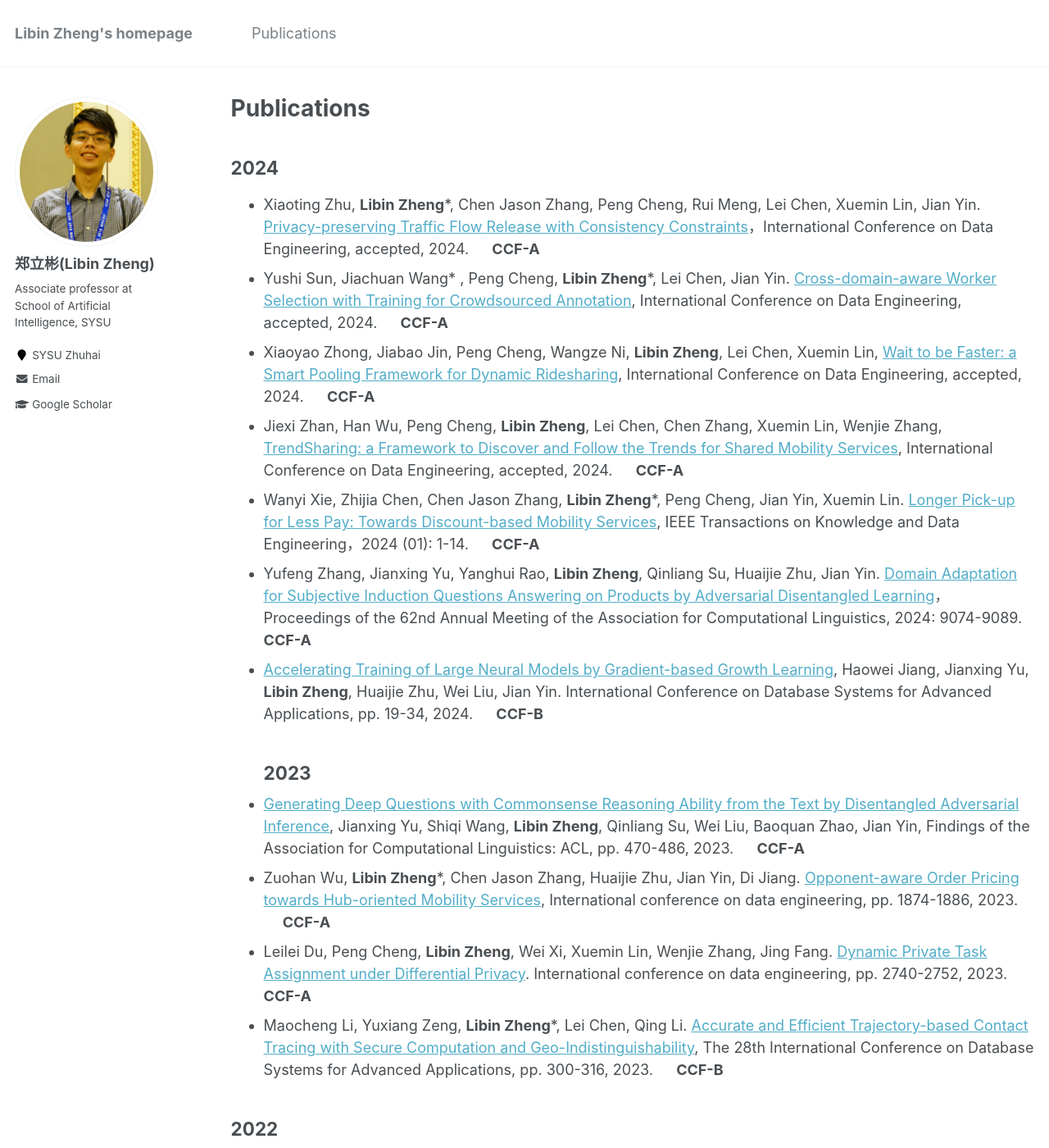
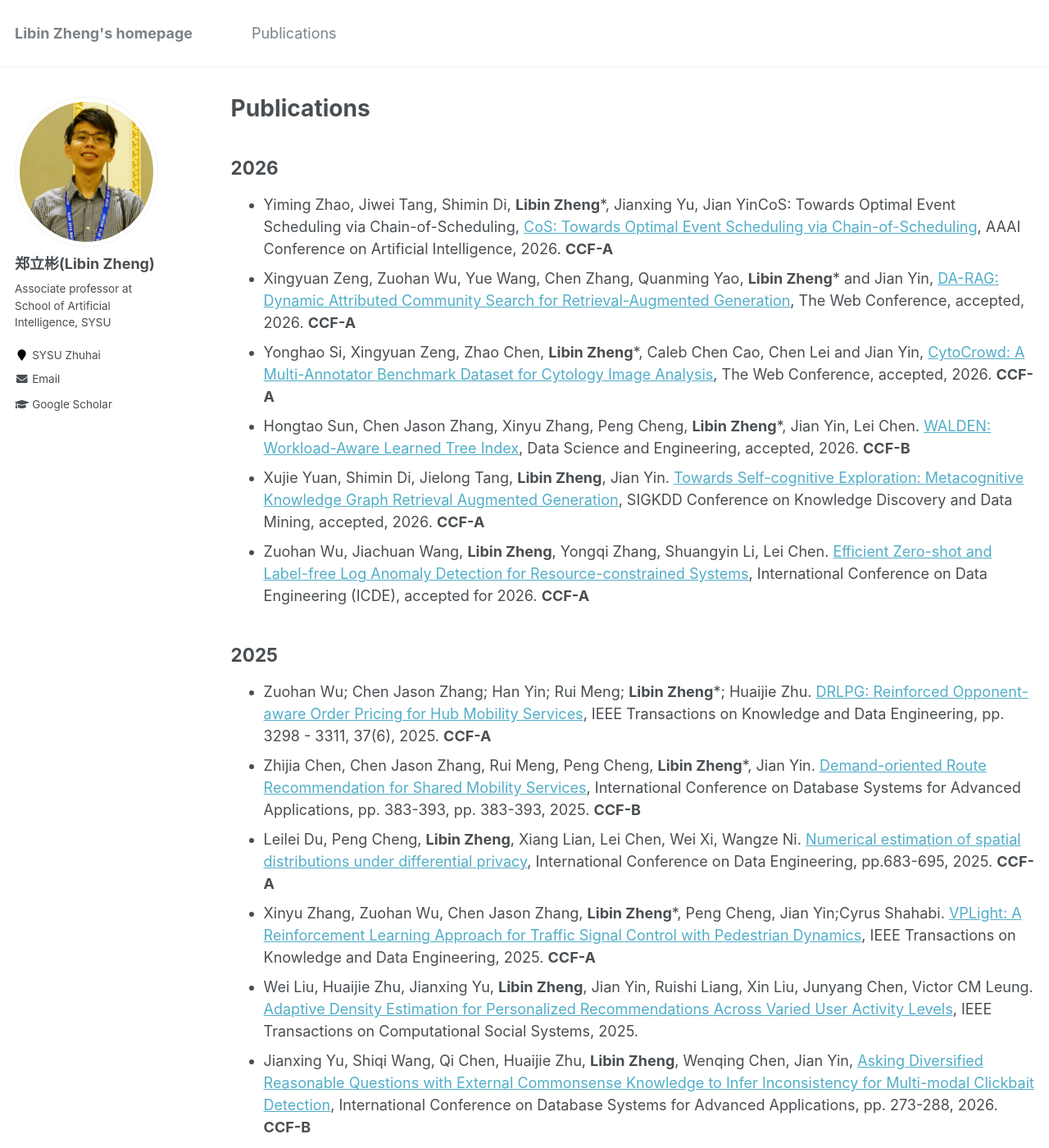
Before and after one commit to libinzheng/libinzheng.github.io, a Jekyll site: the page built from _pages/publications.md, in a window 1280 px wide and 1400 px high. Shown: the whole window at 82% size. Built offline with Jekyll 4.4.1, drawn with Linux system fonts in a browser that asks for light colours; some of the changed text lies outside the part shown.

Commit message:
Update publications.md

```diff
--- a/_pages/publications.md
+++ b/_pages/publications.md
@@ -4,6 +4,22 @@ title: "Publications"
 permalink: /publications/
 author_profile: true
 ---
+## 2026
+- Yiming Zhao, Jiwei Tang, Shimin Di, **Libin Zheng***, Jianxing Yu, Jian YinCoS: Towards Optimal Event Scheduling via Chain-of-Scheduling, [CoS: Towards Optimal Event Scheduling via Chain-of-Scheduling](), AAAI Conference on Artificial Intelligence, 2026.  **CCF-A**
+- Xingyuan Zeng, Zuohan Wu, Yue Wang, Chen Zhang, Quanming Yao, **Libin Zheng*** and Jian Yin, [DA-RAG: Dynamic Attributed Community Search for Retrieval-Augmented Generation](), The Web Conference, accepted,  2026.  **CCF-A**
+- Yonghao Si, Xingyuan Zeng, Zhao Chen, **Libin Zheng***, Caleb Chen Cao, Chen Lei and Jian Yin, [CytoCrowd: A Multi-Annotator Benchmark Dataset for Cytology Image Analysis](), The Web Conference, accepted,  2026.  **CCF-A**
+-  Hongtao Sun, Chen Jason Zhang, Xinyu Zhang, Peng Cheng, **Libin Zheng***, Jian Yin, Lei Chen. [WALDEN: Workload-Aware Learned Tree Index](), Data Science and Engineering, accepted, 2026. **CCF-B**
+-  Xujie Yuan, Shimin Di, Jielong Tang, **Libin Zheng**, Jian Yin. [Towards Self-cognitive Exploration: Metacognitive Knowledge Graph Retrieval Augmented Generation](), SIGKDD Conference on Knowledge Discovery and Data Mining, accepted, 2026.  **CCF-A**
+-  Zuohan Wu, Jiachuan Wang,  **Libin Zheng**, Yongqi Zhang, Shuangyin Li, Lei Chen. [Eﬀicient Zero-shot and Label-free Log Anomaly Detection for Resource-constrained Systems](), International Conference on Data Engineering (ICDE), accepted for 2026. **CCF-A**
+
+## 2025
+- Zuohan Wu; Chen Jason Zhang; Han Yin; Rui Meng; **Libin Zheng***; Huaijie Zhu. [DRLPG: Reinforced Opponent-aware Order Pricing for Hub Mobility Services](),  IEEE Transactions on Knowledge and Data Engineering, pp. 3298 - 3311, 37(6), 2025.   **CCF-A**
+- Zhijia Chen, Chen Jason Zhang, Rui Meng, Peng Cheng, **Libin Zheng***, Jian Yin. [Demand-oriented Route Recommendation for Shared Mobility Services](),  International Conference on Database Systems for Advanced Applications, pp. 383-393, pp. 383-393, 2025. **CCF-B**
+- Leilei Du, Peng Cheng, **Libin Zheng**, Xiang Lian, Lei Chen, Wei Xi, Wangze Ni. [Numerical estimation of spatial distributions under differential privacy](),  International Conference on Data Engineering, pp.683-695, 2025.    **CCF-A**
+- Xinyu Zhang, Zuohan Wu, Chen Jason Zhang, **Libin Zheng***, Peng Cheng, Jian Yin;Cyrus Shahabi. [VPLight: A Reinforcement Learning Approach for Traffic Signal Control with Pedestrian Dynamics](), IEEE Transactions on Knowledge and Data Engineering, 2025.   **CCF-A**
+-  Wei Liu, Huaijie Zhu, Jianxing Yu, **Libin Zheng**, Jian Yin, Ruishi Liang, Xin Liu, Junyang Chen, Victor CM Leung. [Adaptive Density Estimation for Personalized Recommendations Across Varied User Activity Levels](), IEEE Transactions on Computational Social Systems, 2025.
+- Jianxing Yu, Shiqi Wang, Qi Chen, Huaijie Zhu, **Libin Zheng**, Wenqing Chen, Jian Yin, [Asking Diversified Reasonable Questions with External Commonsense Knowledge to Infer Inconsistency for Multi-modal Clickbait Detection](), International Conference on Database Systems for Advanced Applications, pp. 273-288, 2026. **CCF-B**
+
 ## 2024
 - Xiaoting Zhu, **Libin Zheng***, Chen Jason Zhang, Peng Cheng, Rui Meng, Lei Chen, Xuemin Lin, Jian Yin. [Privacy-preserving Traffic Flow Release with Consistency Constraints]()，International Conference on Data Engineering, accepted, 2024. &emsp; **CCF-A**
 -  Yushi Sun, Jiachuan Wang* , Peng Cheng, **Libin Zheng***, Lei Chen, Jian Yin.  [Cross-domain-aware Worker Selection with Training for Crowdsourced Annotation](), International Conference on Data Engineering, accepted, 2024. &emsp;    **CCF-A**
@@ -12,9 +28,9 @@ author_profile: true
 - Wanyi Xie, Zhijia Chen, Chen Jason Zhang, **Libin Zheng***, Peng Cheng, Jian Yin, Xuemin Lin. [Longer Pick-up for Less Pay: Towards Discount-based Mobility Services](), IEEE Transactions on Knowledge and Data Engineering，2024 (01): 1-14.  &emsp;  **CCF-A**
 - Yufeng Zhang, Jianxing Yu, Yanghui Rao, **Libin Zheng**, Qinliang Su, Huaijie Zhu, Jian Yin. [Domain Adaptation for Subjective Induction Questions Answering on Products by Adversarial Disentangled Learning]()，Proceedings of the 62nd Annual Meeting of the Association for Computational Linguistics, 2024: 9074-9089.  **CCF-A**
 - [Accelerating Training of Large Neural Models by Gradient-based Growth Learning](),  Haowei Jiang, Jianxing Yu, **Libin Zheng**, Huaijie Zhu, Wei Liu, Jian Yin. International Conference on Database Systems for Advanced Applications, pp. 19-34, 2024. &emsp;  **CCF-B**
+
 ## 2023
-
-- [Generating Deep Questions with Commonsense Reasoning Ability from the Text by Disentangled Adversarial Inference](), Jianxing Yu, Shiqi Wang, **Libin Zheng**, Qinliang Su, Wei Liu, Baoquan Zhao, Jian Yin, Findings of the Association for Computational Linguistics: ACL, pp. 470-486, 2023. &emsp;	 **CCF-A**
+- Jianxing Yu, Shiqi Wang, **Libin Zheng**, Qinliang Su, Wei Liu, Baoquan Zhao, Jian Yin. [Generating Deep Questions with Commonsense Reasoning Ability from the Text by Disentangled Adversarial Inference](),  Findings of the Association for Computational Linguistics: ACL, pp. 470-486, 2023. &emsp;	 **CCF-A**
 - Zuohan Wu, **Libin Zheng***, Chen Jason Zhang, Huaijie Zhu, Jian Yin, Di Jiang. [Opponent-aware Order Pricing towards Hub-oriented Mobility Services](), International conference on data engineering, pp. 1874-1886, 2023. 	&emsp;	 **CCF-A**
 - 	Leilei Du, Peng Cheng, **Libin Zheng**, Wei Xi, Xuemin Lin, Wenjie Zhang, Jing Fang. [Dynamic Private Task Assignment under Differential Privacy](). International conference on data engineering, pp. 2740-2752, 2023. 	&emsp;	**CCF-A**
 - Maocheng Li, Yuxiang Zeng, **Libin Zheng***, Lei Chen, Qing Li. [Accurate and Efficient Trajectory-based Contact Tracing with Secure Computation and Geo-Indistinguishability](), The 28th International Conference on Database Systems for Advanced Applications, pp. 300-316, 2023.  &emsp;	**CCF-B**
```
